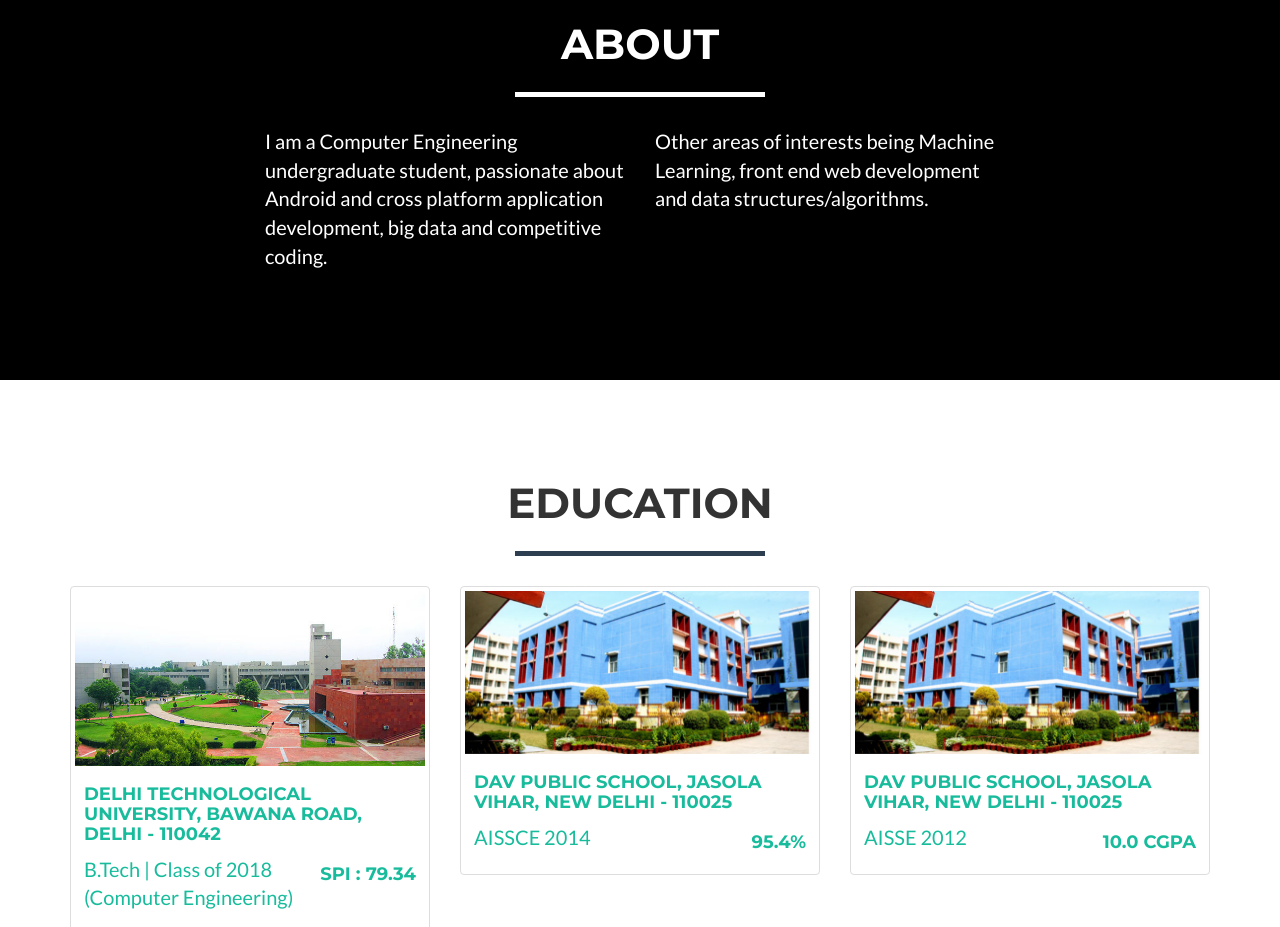
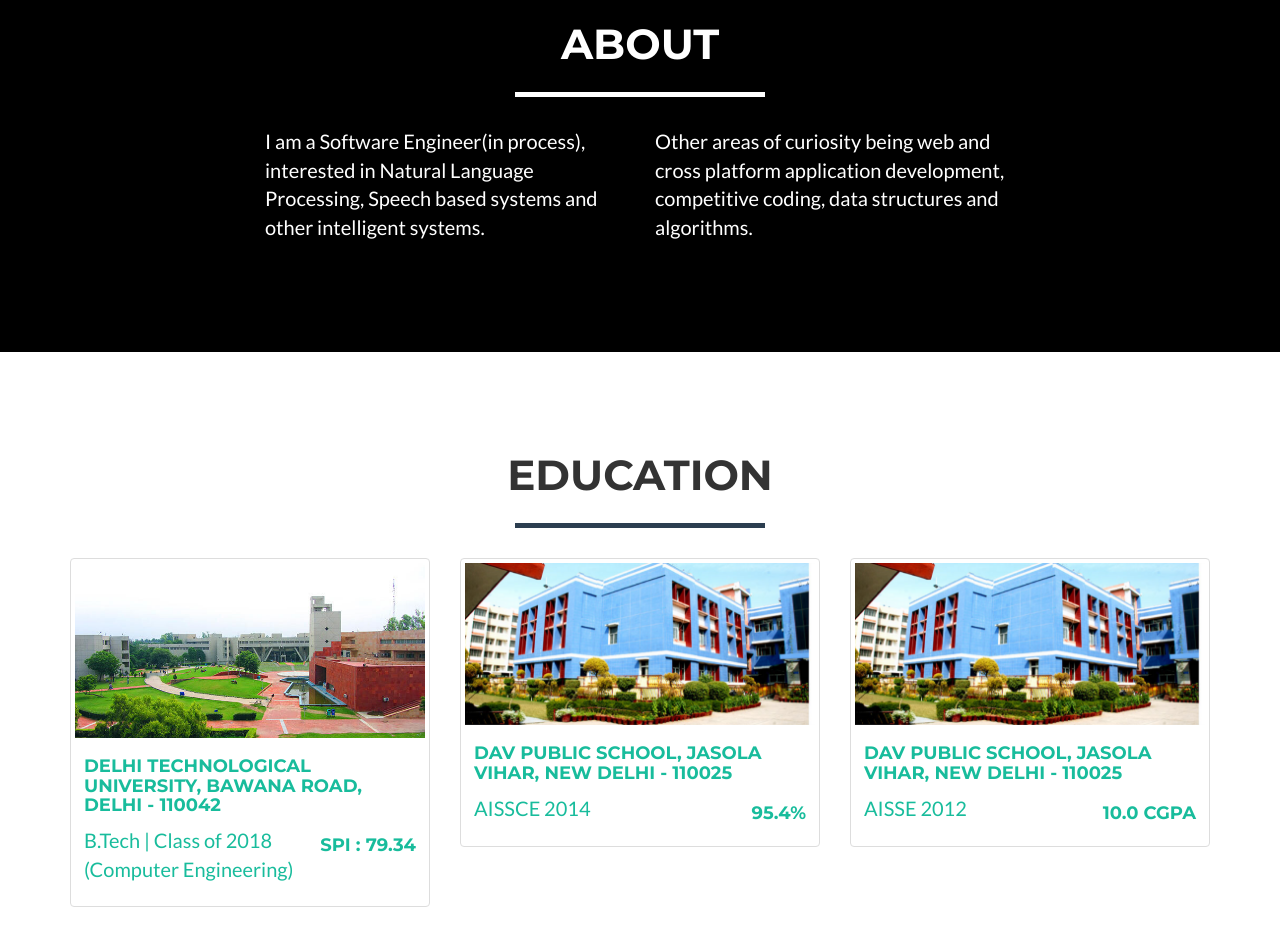
Before and after one commit to himanshumangla/himanshumangla.github.io, a website: page index.html in a window 1280 px wide. Shown: the part 900-1827 px from the top of the page. Drawn offline with nearby package versions, Linux system fonts and the light colour scheme.

Commit message:
Update index.html

```diff
--- a/index.html
+++ b/index.html
@@ -117,10 +117,11 @@
             </div>
             <div class="row">
                 <div class="col-lg-4 col-lg-offset-2">
-                    <p>I am a Computer Engineering undergraduate student, passionate about Android and cross platform application development, big data and competitive coding. </p>
+                    <p>I am a Software Engineer(in process), interested in Natural Language Processing, Speech based systems and
+                                                     other intelligent systems. </p>
                 </div>
                 <div class="col-lg-4">
-                    <p>Other areas of interests being Machine Learning, front end web development and data structures/algorithms.</p>
+                    <p>Other areas of curiosity being web and cross platform application development, competitive coding, data structures and algorithms.</p>
                 </div>
 
             </div>
```
